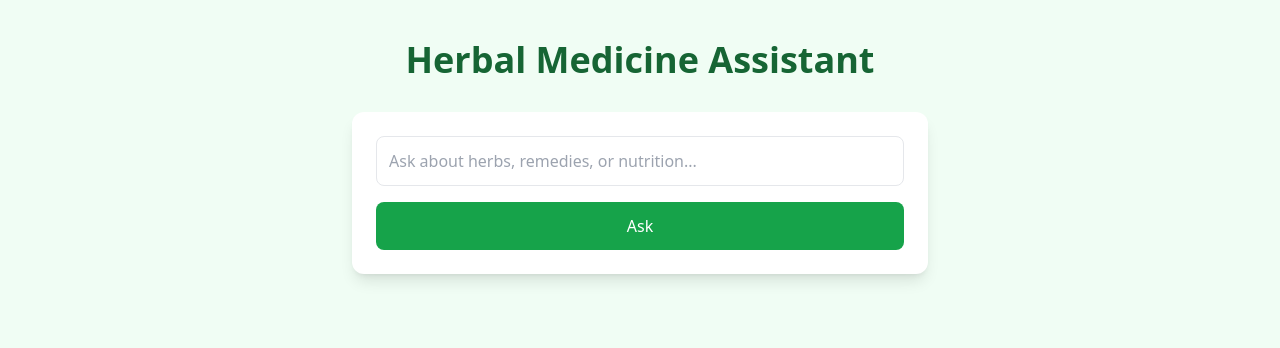
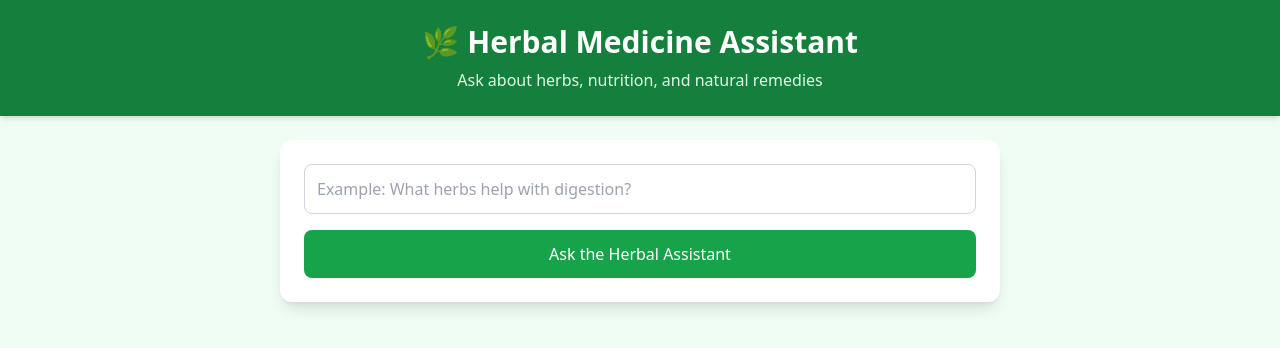
Before and after one commit to abshir24/HerbalMedicineAPI, a React (Create React App) app in the folder client/: page / in a window 1280 px wide. Shown: the top 348 px of the page. Built offline with nearby package versions, Linux system fonts and the light colour scheme.

Commit message:
updated app.js styles

```diff
--- a/client/src/App.js
+++ b/client/src/App.js
@@ -1,60 +1,82 @@
-import { useState } from "react";
+import React, { useState } from "react";
 import axios from "axios";
 
 function App() {
   const [query, setQuery] = useState("");
   const [response, setResponse] = useState("");
+  const [loading, setLoading] = useState(false);
 
   const handleSearch = async () => {
+    if (!query) return;
+
+    setLoading(true);
+
     try {
-
       // const res = await axios.post("http://localhost:5000/query", {
-      //   question: query
+      //   question: query,
       // });
 
-      setResponse("This is a dummy response until open ai api is connected to app. " + query);
+      setResponse("This is a dummy response will be replaced once api is active." + query);
     } catch (error) {
       console.error(error);
+      setResponse("Something went wrong.");
     }
+
+    setLoading(false);
   };
 
   return (
-    <div className="min-h-screen bg-green-50 flex flex-col items-center p-10">
+    <div className="min-h-screen bg-green-50 flex flex-col items-center">
 
-      <h1 className="text-4xl font-bold text-green-800 mb-8">
-        Herbal Medicine Assistant
+      {/* Header */}
+      <header className="w-full bg-green-700 text-white py-6 shadow-md">
+        <div className="max-w-4xl mx-auto text-center">
+          <h1 className="text-3xl font-bold">
+            🌿 Herbal Medicine Assistant
           </h1>
+          <p className="text-green-100 mt-2">
+            Ask about herbs, nutrition, and natural remedies
+          </p>
+        </div>
+      </header>
 
-      <div className="bg-white shadow-lg rounded-xl p-6 w-full max-w-xl">
+      {/* Main Content */}
+      <main className="flex flex-col items-center w-full max-w-3xl p-6">
+
+        {/* Search Card */}
+        <div className="w-full bg-white shadow-lg rounded-xl p-6 mb-6">
 
           <input
             type="text"
-          placeholder="Ask about herbs, remedies, or nutrition..."
+            placeholder="Example: What herbs help with digestion?"
             value={query}
             onChange={(e) => setQuery(e.target.value)}
-          className="w-full border rounded-lg p-3 mb-4 focus:outline-none focus:ring-2 focus:ring-green-500"
+            className="w-full border border-gray-300 rounded-lg p-3 mb-4 focus:outline-none focus:ring-2 focus:ring-green-500"
           />
 
           <button
             onClick={handleSearch}
             className="w-full bg-green-600 text-white py-3 rounded-lg hover:bg-green-700 transition"
           >
-          Ask
+            {loading ? "Thinking..." : "Ask the Herbal Assistant"}
           </button>
 
         </div>
 
+        {/* Response Panel */}
         {response && (
-        <div className="mt-8 bg-white shadow-md rounded-xl p-6 max-w-xl w-full">
-          <h2 className="text-xl font-semibold mb-2 text-green-700">
+          <div className="w-full bg-white shadow-lg rounded-xl p-6">
+            <h2 className="text-xl font-semibold text-green-700 mb-3">
               Response
             </h2>
 
-          <p className="text-gray-700 whitespace-pre-wrap">
+            <p className="text-gray-700 whitespace-pre-wrap leading-relaxed">
               {response}
             </p>
           </div>
         )}
+
+      </main>
 
     </div>
   );
```
Lines whose indentation alone changed are shown as unchanged.
